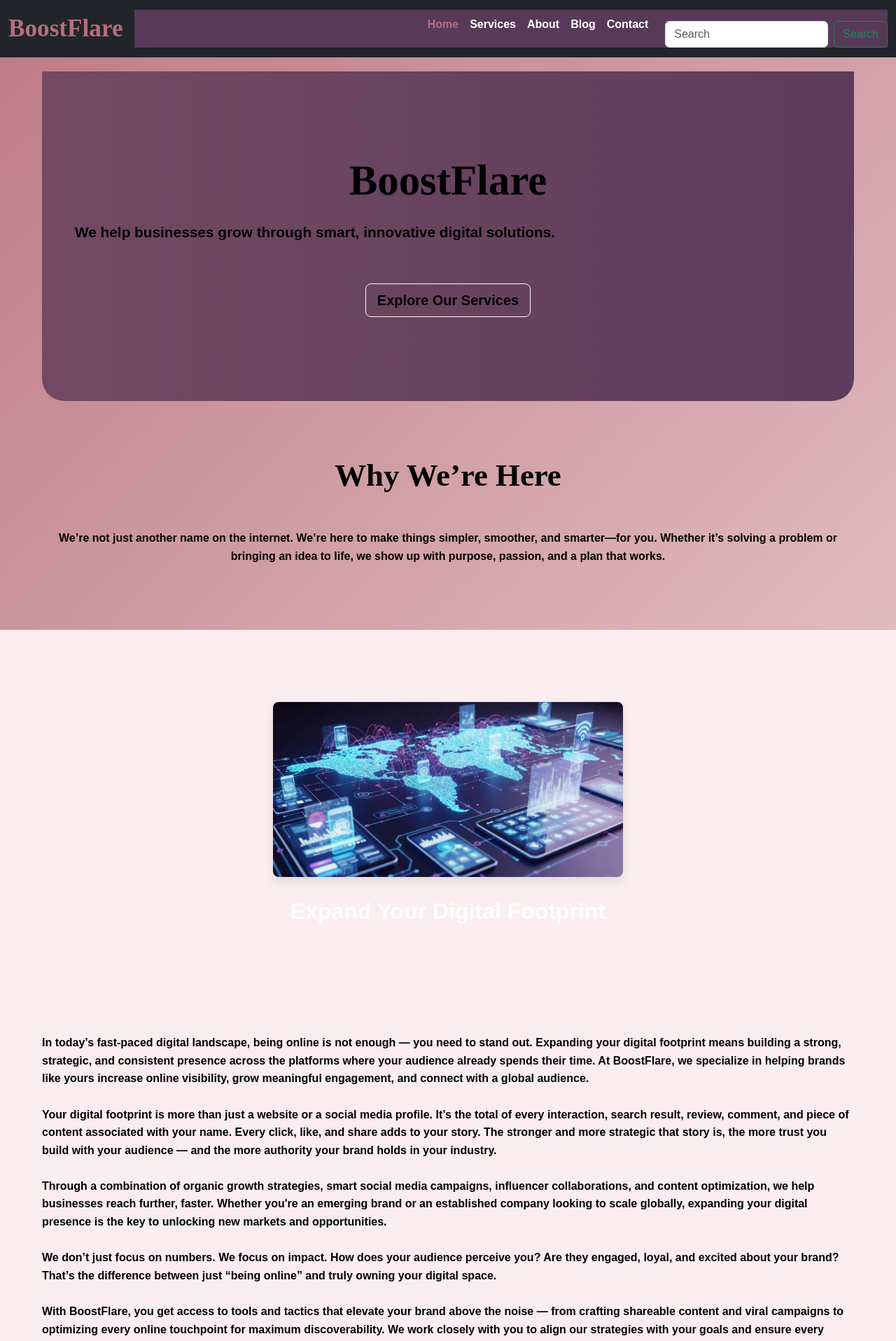
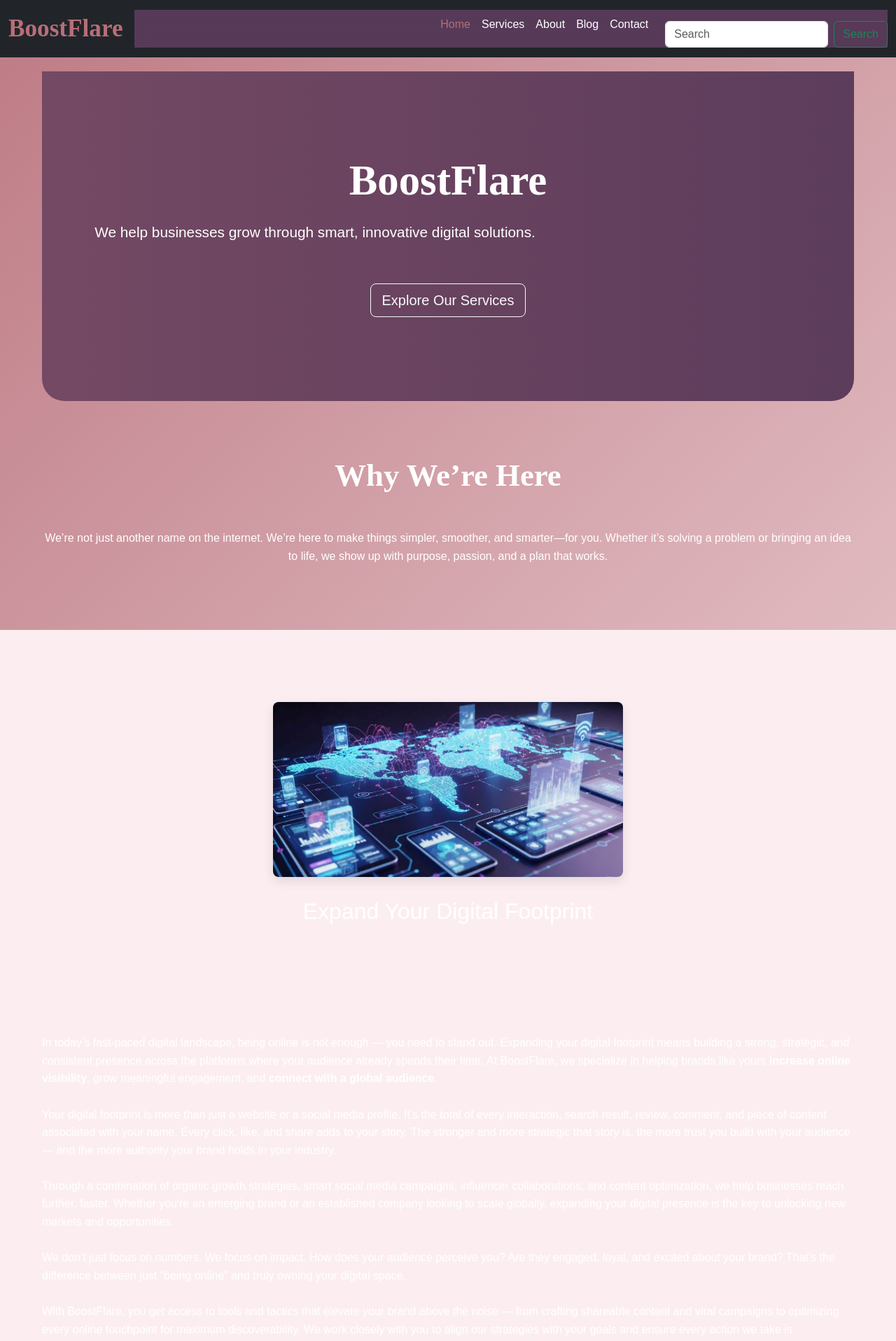
Before and after one commit to candra2012/BoostFlare, a Jekyll site: the page built from index.html, in a window 1280 px wide. Shown: the top 1916 px of the page at 70% size. Built offline with Jekyll 4.4.1, drawn with Linux system fonts in a browser that asks for light colours.

Commit message:
Update head.html

```diff
--- a/_includes/head.html
+++ b/_includes/head.html
@@ -5,39 +5,24 @@
 <title>{% if page.title %}{{ page.title | escape }} - {% endif %}{{ site.title | escape }}</title>
 <meta name="description" content="{% if page.description %}{{ page.description | strip_html | strip_newlines }}{% else %}{{ site.description }}{% endif %}">
 
-<!-- Canonical & SEO -->
 <link rel="canonical" href="{{ page.url | replace:'index.html','' | absolute_url }}">
 {% seo %}
 
-<!-- Open Graph -->
 <meta property="og:title" content="{{ page.title | escape }} - {{ site.title | escape }}">
 <meta property="og:description" content="{{ page.description | escape }}">
 <meta property="og:type" content="website">
 <meta property="og:url" content="{{ page.url | absolute_url }}">
 <meta property="og:image" content="{{ site.url }}/assets/img/og-image.jpg">
 
-<!-- Twitter Card -->
 <meta name="twitter:card" content="summary_large_image">
 <meta name="twitter:title" content="{{ page.title | escape }} - {{ site.title | escape }}">
 <meta name="twitter:description" content="{{ page.description | escape }}">
 <meta name="twitter:image" content="{{ site.url }}/assets/img/og-image.jpg">
 
-<!-- Favicon -->
 <link rel="icon" href="/favicon.ico" type="image/x-icon">
 
-<!-- Bootstrap CSS -->
 <link href="https://cdn.jsdelivr.net/npm/bootstrap@5.3.3/dist/css/bootstrap.min.css" rel="stylesheet" integrity="sha384-QWTKZyjpPEjISv5WaRU9OFeRpok6YctnYmDr5pNlyT2bRjXh0JMhjY6hW+ALEwIH" crossorigin="anonymous">
 
-<!-- Font Awesome -->
 <link rel="stylesheet" href="https://cdnjs.cloudflare.com/ajax/libs/font-awesome/6.5.2/css/all.min.css" integrity="sha512-SnH5WK+bZxgPHs44uWIX+LLJAJ9/2PkPKZ5QiAj6Ta86w+fsb2TkcmfRyVX3pBnMFcV7oQPJkl9QevSCWr3W6A==" crossorigin="anonymous" referrerpolicy="no-referrer" />
 
-<!-- Custom Styles -->
 <link rel="stylesheet" href="{{ '/assets/css/style.css' | relative_url }}">
-
-<style>
-  /* Semua teks jadi hitam dan tebal */
-  body, h1, h2, h3, h4, h5, h6, p, span, div, li, a, strong, em, small {
-    color: #000000 !important;
-    font-weight: 700 !important;
-  }
-</style>
```
